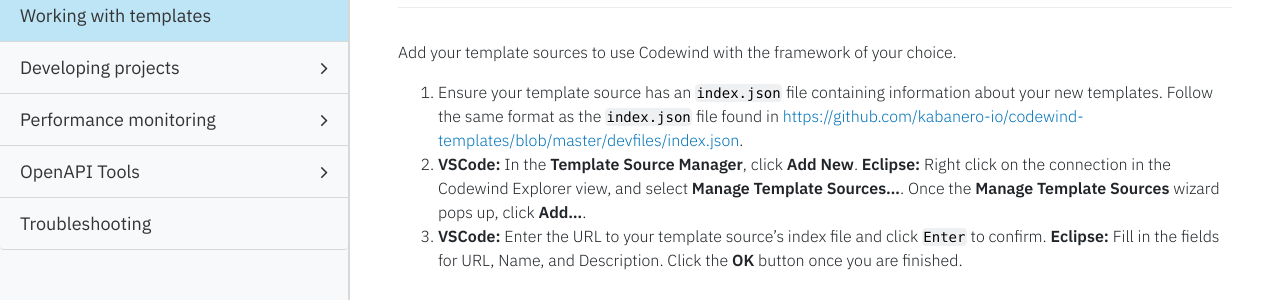
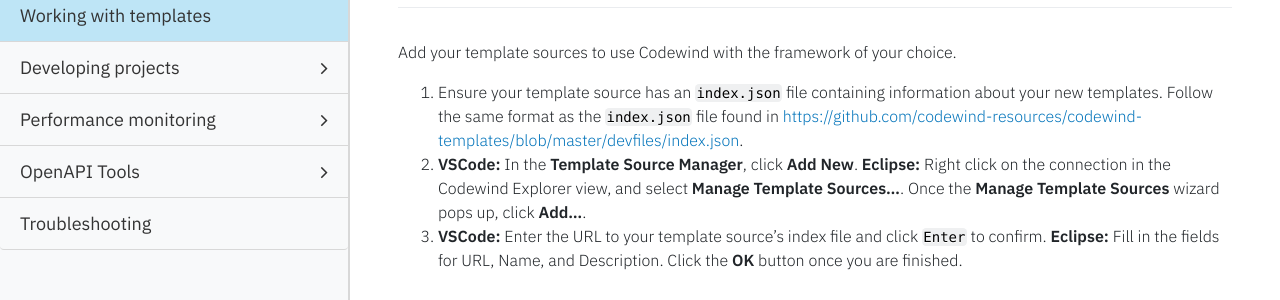
Before and after one commit to eclipse-archived/codewind-docs, a Jekyll site: the page built from docs/_documentations/workingwithtemplates.md, in a window 1280 px wide and 900 px high, scrolled down 1247 px. Shown: the part 219-519 px from the top of the window. Built offline with Jekyll 4.4.1, drawn with Linux system fonts in a browser that asks for light colours; nearby versions of some CDN libraries; comment, search, counter and statistics services are not loaded; part of the change alters nothing that is shown.

Commit message:
Update the link
Signed-off-by: micgibso <MICGIBSO@uk.ibm.com>

```diff
--- a/docs/_documentations/workingwithtemplates.md
+++ b/docs/_documentations/workingwithtemplates.md
@@ -45,7 +45,7 @@ Use the **Template Source Manager** to perform the following actions:
 ## Adding your template sources to Codewind
 
 Add your template sources to use Codewind with the framework of your choice.
-1. Ensure your template source has an `index.json` file containing information about your new templates. Follow the same format as the `index.json` file found in [https://github.com/kabanero-io/codewind-templates/blob/master/devfiles/index.json](https://github.com/kabanero-io/codewind-templates/blob/master/devfiles/index.json).
+1. Ensure your template source has an `index.json` file containing information about your new templates. Follow the same format as the `index.json` file found in [https://github.com/codewind-resources/codewind-templates/blob/master/devfiles/index.json](https://github.com/codewind-resources/codewind-templates/blob/master/devfiles/index.json).
 2. **VSCode:** In the **Template Source Manager**, click **Add New**.
    **Eclipse:** Right click on the connection in the Codewind Explorer view, and select **Manage Template Sources...**. Once the **Manage Template Sources** wizard pops up, click **Add...**.
 3. **VSCode:** Enter the URL to your template source's index file and click `Enter` to confirm.
```
